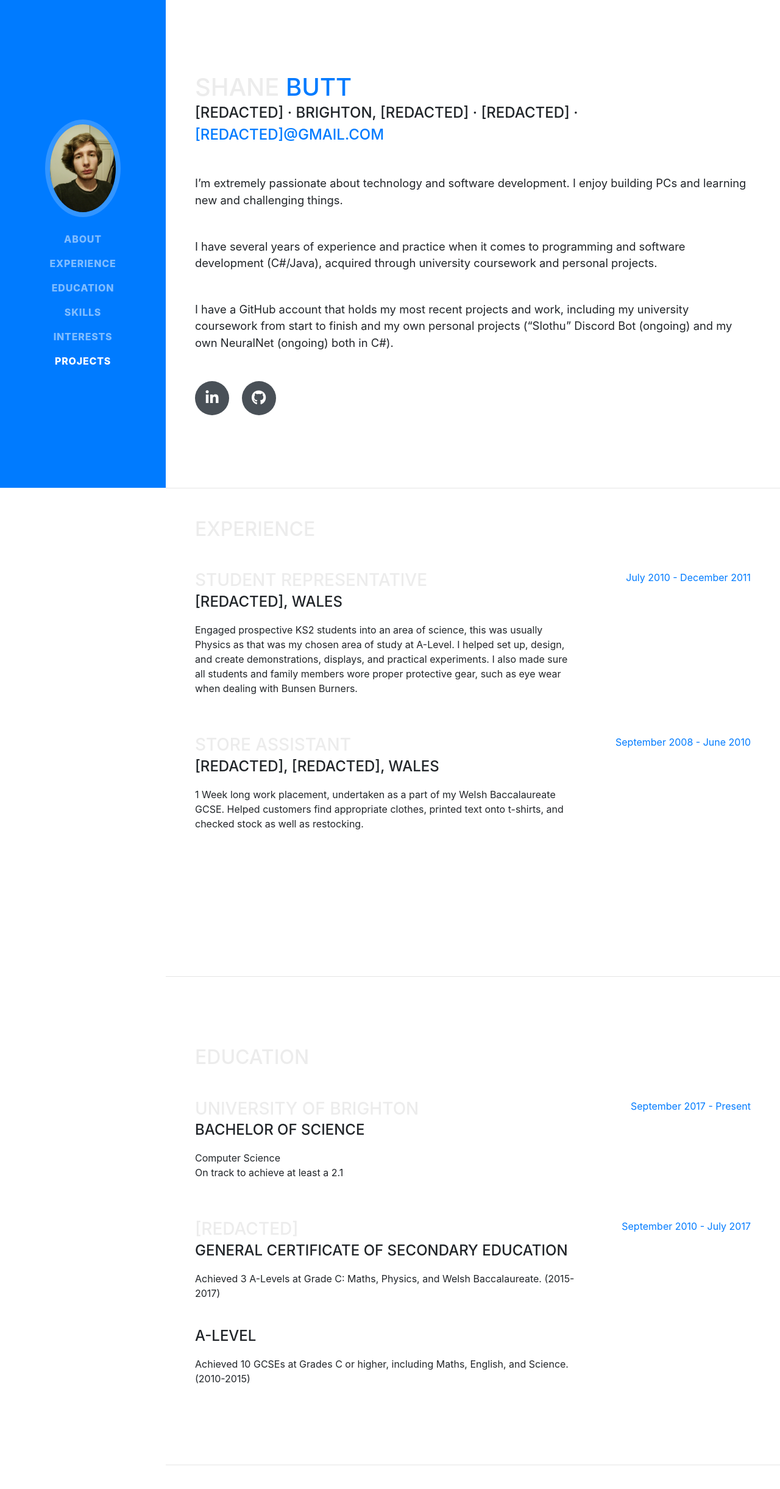
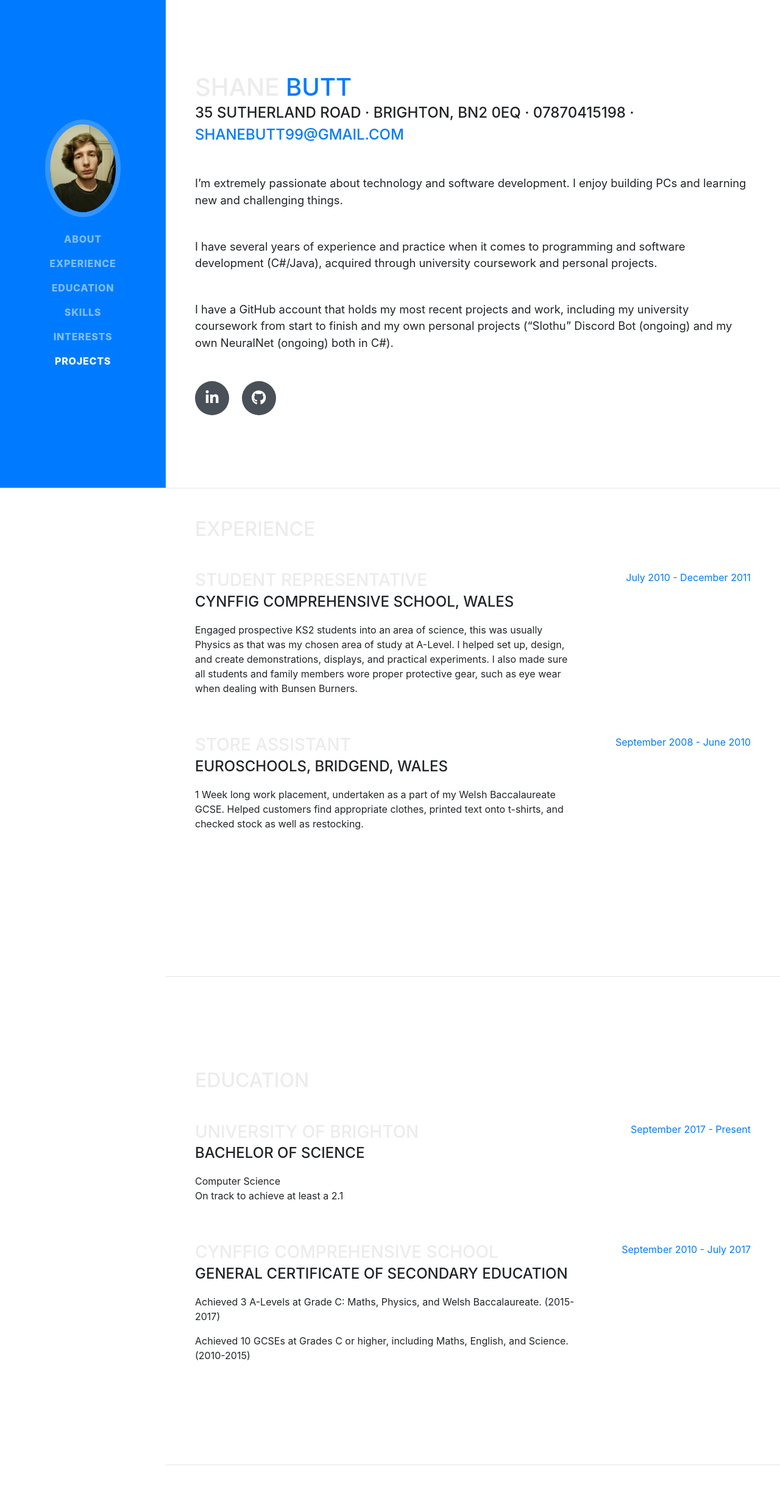
Before and after one commit to ShaneButt/shanebutt.github.io, a website with bundled scripts: page index.html in a window 1280 px wide. Shown: the top 2442 px of the page at 61% size. Built offline with nearby package versions, Linux system fonts and the light colour scheme; a web font is replaced by a local one.

Commit message:
Finalised styling

```diff
--- a/index.html
+++ b/index.html
@@ -67,8 +67,8 @@
                     <span class="text-primary">Butt</span>
                 </h1>
                 <div class="subheading mb-5">
-                    [REDACTED] · Brighton, [REDACTED] · [REDACTED] ·
-                    <a href="mailto:shanebutt99@gmail.com">[REDACTED]@gmail.com</a>
+                    35 Sutherland Road · Brighton, BN2 0EQ · 07870415198 ·
+                    <a href="mailto:shanebutt99@gmail.com">shanebutt99@gmail.com</a>
                 </div>
                 <p class="lead mb-5">I’m extremely passionate about technology and software development. I enjoy building PCs and learning new and challenging things.</p>
                 <p class="lead mb-5">I have several years of experience and practice when it comes to programming and software development (C#/Java), acquired through university coursework and personal projects.</p>
@@ -97,7 +97,7 @@
                 <div class="resume-item d-flex flex-column flex-md-row justify-content-between mb-5">
                     <div class="resume-content">
                         <h3 class="mb-0">Student Representative</h3>
-                        <div class="subheading mb-3">[REDACTED], Wales</div>
+                        <div class="subheading mb-3">Cynffig Comprehensive School, Wales</div>
                         <p>Engaged prospective KS2 students into an area of science, this was usually Physics as that was my chosen area of study at A-Level. I helped set up, design, and create demonstrations, displays, and practical experiments. I also made sure all students and family members wore proper protective gear, such as eye wear when dealing with Bunsen Burners.</p>
                     </div>
                     <div class="resume-date text-md-right">
@@ -108,7 +108,7 @@
                 <div class="resume-item d-flex flex-column flex-md-row justify-content-between">
                     <div class="resume-content">
                         <h3 class="mb-0">Store Assistant</h3>
-                        <div class="subheading mb-3">[REDACTED], [REDACTED], Wales</div>
+                        <div class="subheading mb-3">EuroSchools, Bridgend, Wales</div>
                         <p>1 Week long work placement, undertaken as a part of my Welsh Baccalaureate GCSE. Helped customers find appropriate clothes, printed text onto t-shirts, and checked stock as well as restocking.</p>
                     </div>
                     <div class="resume-date text-md-right">
@@ -140,11 +140,9 @@
 
                 <div class="resume-item d-flex flex-column flex-md-row justify-content-between">
                     <div class="resume-content">
-                        <h3 class="mb-0">[REDACTED]</h3>
+                        <h3 class="mb-0">Cynffig Comprehensive School</h3>
                         <div class="subheading mb-3">General Certificate of Secondary Education</div>
                         <p>Achieved 3 A-Levels at Grade C: Maths, Physics, and Welsh Baccalaureate. (2015-2017)</p>
-                        <br/>
-                        <div class="subheading mb-3">A-Level</div>
                         <p>Achieved 10 GCSEs at Grades C or higher, including Maths, English, and Science. (2010-2015)</p>
                     </div>
                     <div class="resume-date text-md-right">
@@ -163,7 +161,10 @@
 
                 <div class="subheading mb-3">
                     Programming Languages &amp; Tools<br>
+
                 </div>
+
+
                 <ul>
                     <li>C#,</li>
                     <li>Java,</li>
```
Also changed, not shown: css/resume.min.css.
